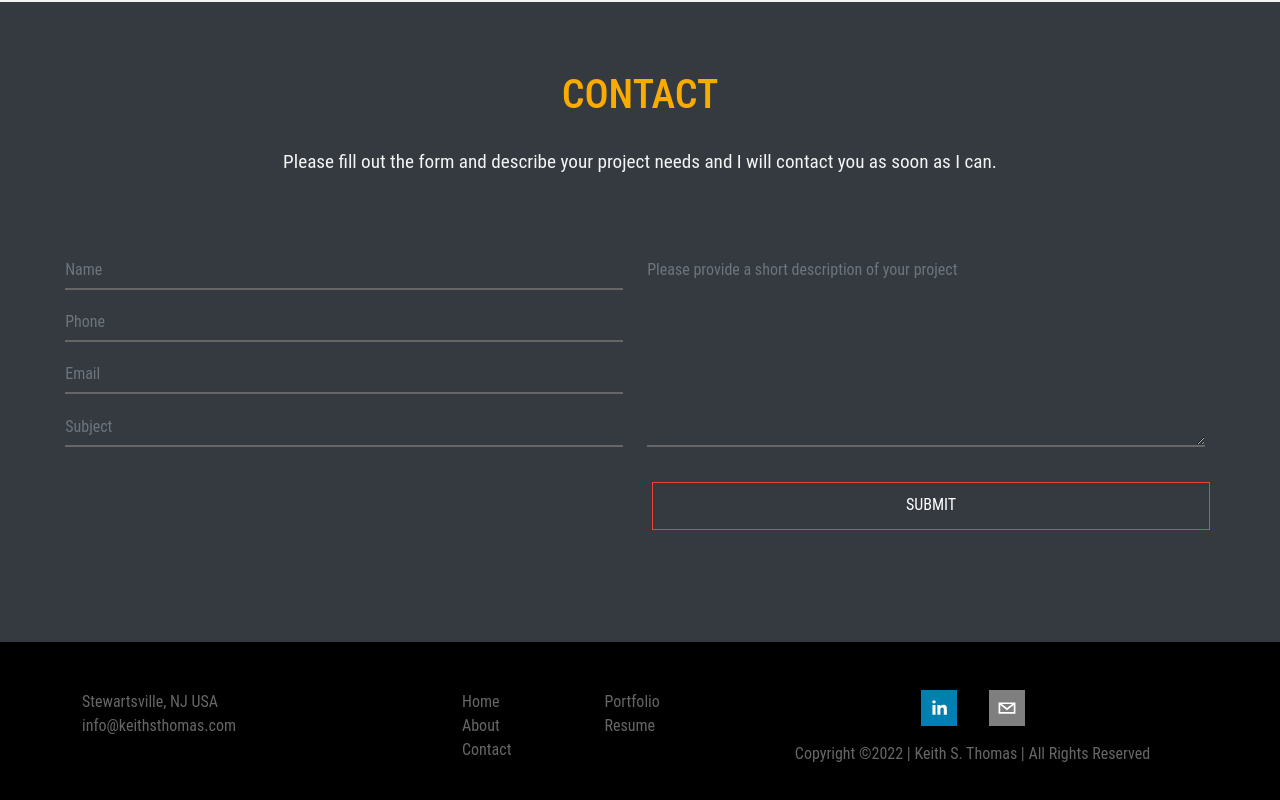
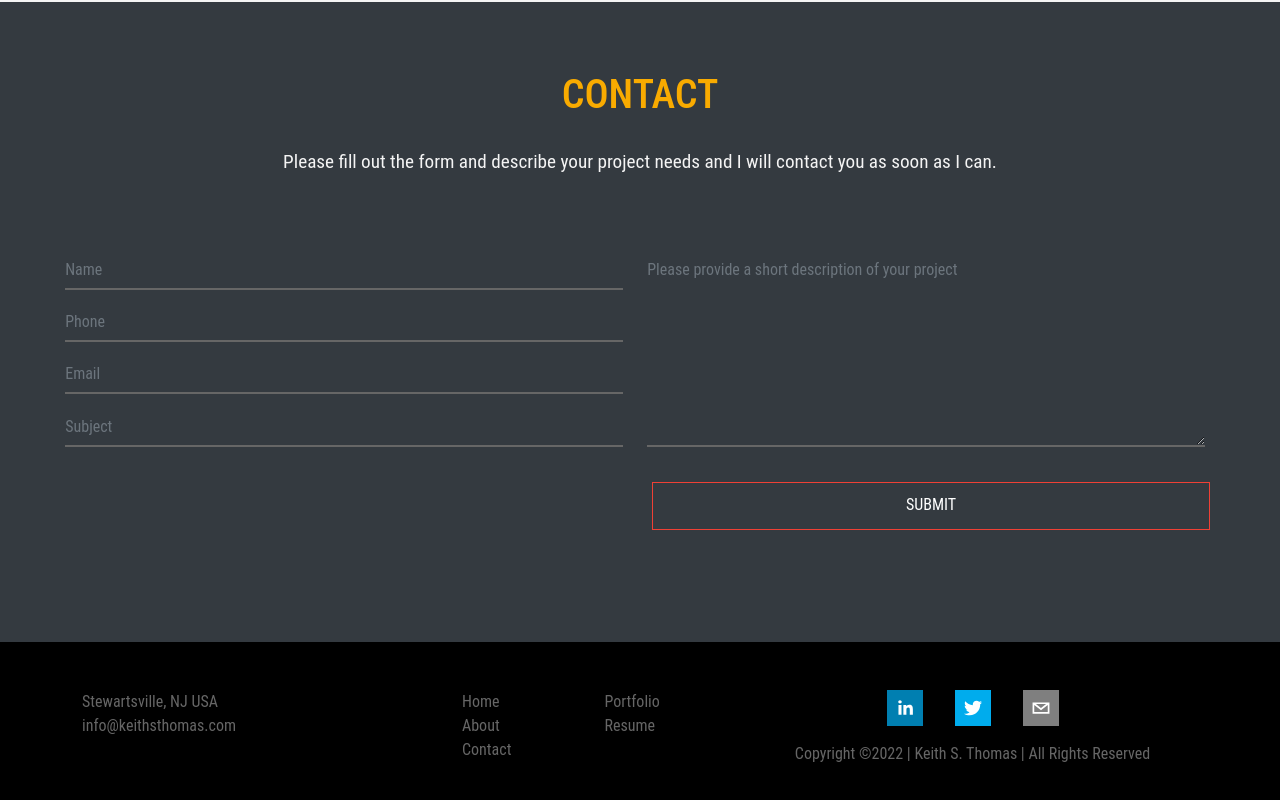
Before and after one commit to kthomasnj/portfolio, a React (Create React App) app: page / in a window 1280 px wide. Shown: the part 1624-2424 px from the top of the page. Built offline with nearby package versions, Linux system fonts and the light colour scheme.

Commit message:
Added more social media links

```diff
--- a/src/components/Footer.js
+++ b/src/components/Footer.js
@@ -3,7 +3,9 @@ import {
     LinkedinShareButton,
     LinkedinIcon,
     EmailShareButton,
-    EmailIcon
+    EmailIcon,
+    TwitterShareButton,
+    TwitterIcon
 } from 'react-share';
 import {Link} from 'react-scroll';
 
@@ -39,15 +41,22 @@ const Footer = () => {
                     <div className="col-lg-5 col-md-5 col-sm-6 allign-items-center">
                         <div className="d-flex justify-content-center">
                             <LinkedinShareButton
-                                url={"https://linkedin.com/in/keithsthomas"}
+                                url={"https://kt-webdev.com"}
                                 quote={"FullStack Developer"}
                                 hashtag="#javascript"
                             >
                                 <LinkedinIcon className="mx-3" size={36} />
                             </LinkedinShareButton>
+                            <TwitterShareButton
+                                url={"https://kt-webdev.com"}
+                                quote={"FullStack Developer"}
+                                hashtag="#javascript"
+                            >
+                                <TwitterIcon className="mx-3" size={36} />
+                            </TwitterShareButton>
                             <EmailShareButton
-                                subject={"Keith S Thomas Portfolio"}
-                                body={"Visit https://kt-webdev.com to lean more about Keith Thomas."}
+                                subject={"Fullstack Web Developer"}
+                                quote={"Visit https://kt-webdev.com to lean more about Keith Thomas."}
                             >
                                 <EmailIcon className="mx-3" size={36} />
                             </EmailShareButton>
```
